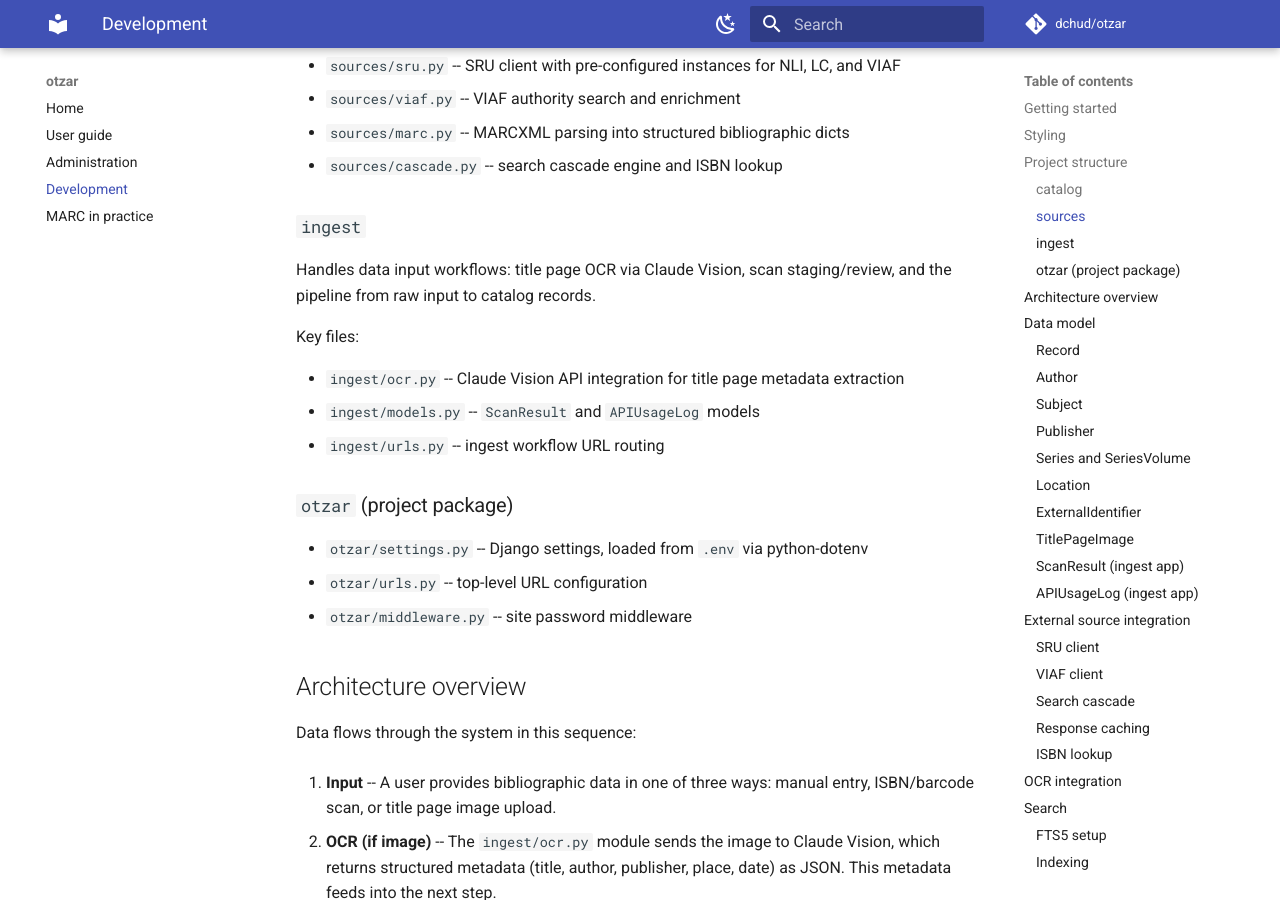
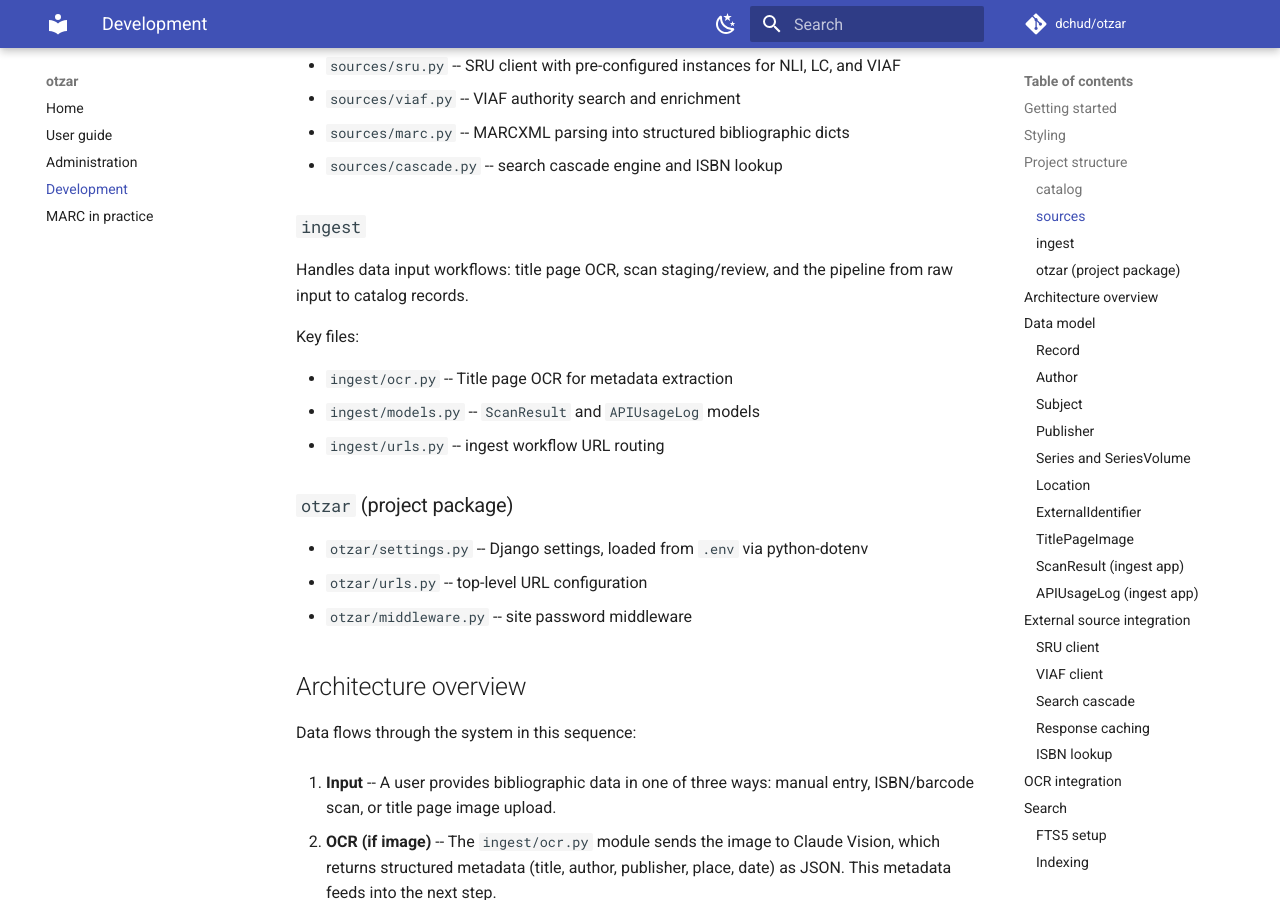
Before and after one commit to dchud/otzar, an MkDocs documentation site: the page built from docs/development.md, in a window 1280 px wide and 900 px high, scrolled down 2319 px. Built offline with MkDocs 1.6.1 and Material for MkDocs 9.7.7, drawn with Linux system fonts in a browser that asks for light colours; comment, search, counter and statistics services are not loaded; some of the changed text lies outside the part shown.

Commit message:
fix: stop naming the OCR path after a product that does not exist
"Claude Vision" appeared fourteen times across five files. No Anthropic
product carries that name; the OCR path calls the Messages API with
image input. Someone searching for "Claude Vision" pricing, rate limits
or model names finds nothing, or finds something unrelated.

Seven of the fourteen were in ingest/ocr.py -- a module docstring and
six log messages. Those matter as much as the prose, because they are
what an administrator reads while debugging a failed scan.

Where the reader needs to know an image leaves their machine, the
replacement names the service rather than the activity. "Processed with
OCR" would be accurate and would drop the only statement in the
documentation that a photograph taken in somebody's home is sent to a
third party, which is the disclosure worth keeping. The user guide gains
a sentence saying so plainly, and that the ISBN and manual paths do not
use it.

Where the transport is not the point -- a log line, a module listing --
the wording is simply the OCR call.

docs/plans/ keeps the old name. Those are working artifacts recording
what was believed when they were written, exempt from the
persistent-artifact rules.

bd-3rhv

```diff
--- a/docs/development.md
+++ b/docs/development.md
@@ -118,13 +118,12 @@ Key files:
 
 ### `ingest`
 
-Handles data input workflows: title page OCR via Claude Vision, scan
-staging/review, and the pipeline from raw input to catalog records.
+Handles data input workflows: title page OCR, scan staging/review, and the
+pipeline from raw input to catalog records.
 
 Key files:
 
-- `ingest/ocr.py` -- Claude Vision API integration for title page metadata
-  extraction
+- `ingest/ocr.py` -- Title page OCR for metadata extraction
 - `ingest/models.py` -- `ScanResult` and `APIUsageLog` models
 - `ingest/urls.py` -- ingest workflow URL routing
 
@@ -288,8 +287,8 @@ choose.
 
 ## OCR integration
 
-`ingest/ocr.py` uses the Anthropic Python SDK to send title page images to
-Claude Vision.
+`ingest/ocr.py` processes title page images using the Anthropic Messages API
+with image input.
 
 The prompt instructs the model to:
 
@@ -370,7 +369,7 @@ the relevant client methods.
 
 ### Integration tests
 
-Tests that require a live API key (e.g., OCR tests hitting Claude Vision) or
+Tests that require a live API key (e.g., OCR tests calling the Anthropic API) or
 network access should be marked and run separately to keep the default test
 suite fast and offline.
 
```
Also changed, not shown: README.md (+2 -2 lines), docs/administration.md (+1 -1 lines), docs/user-guide.md (+6 -3 lines), 1 other file.
